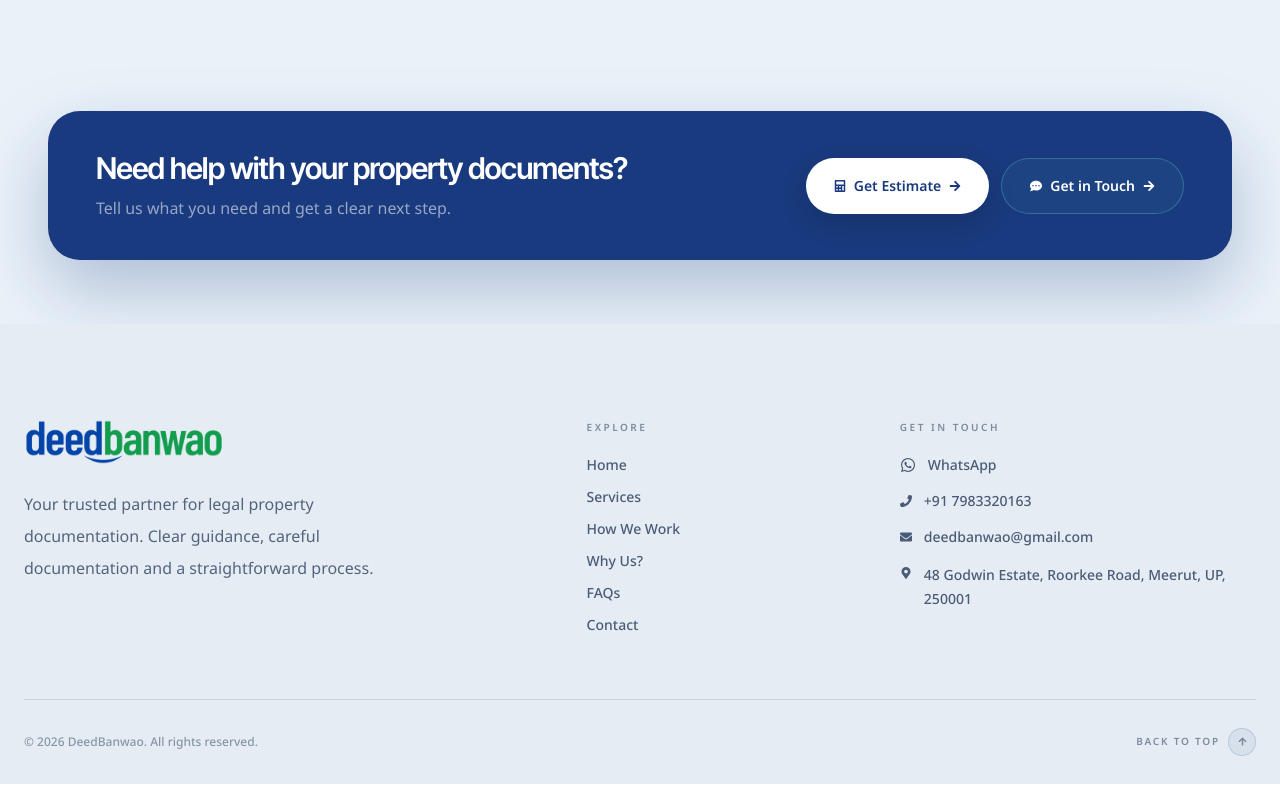
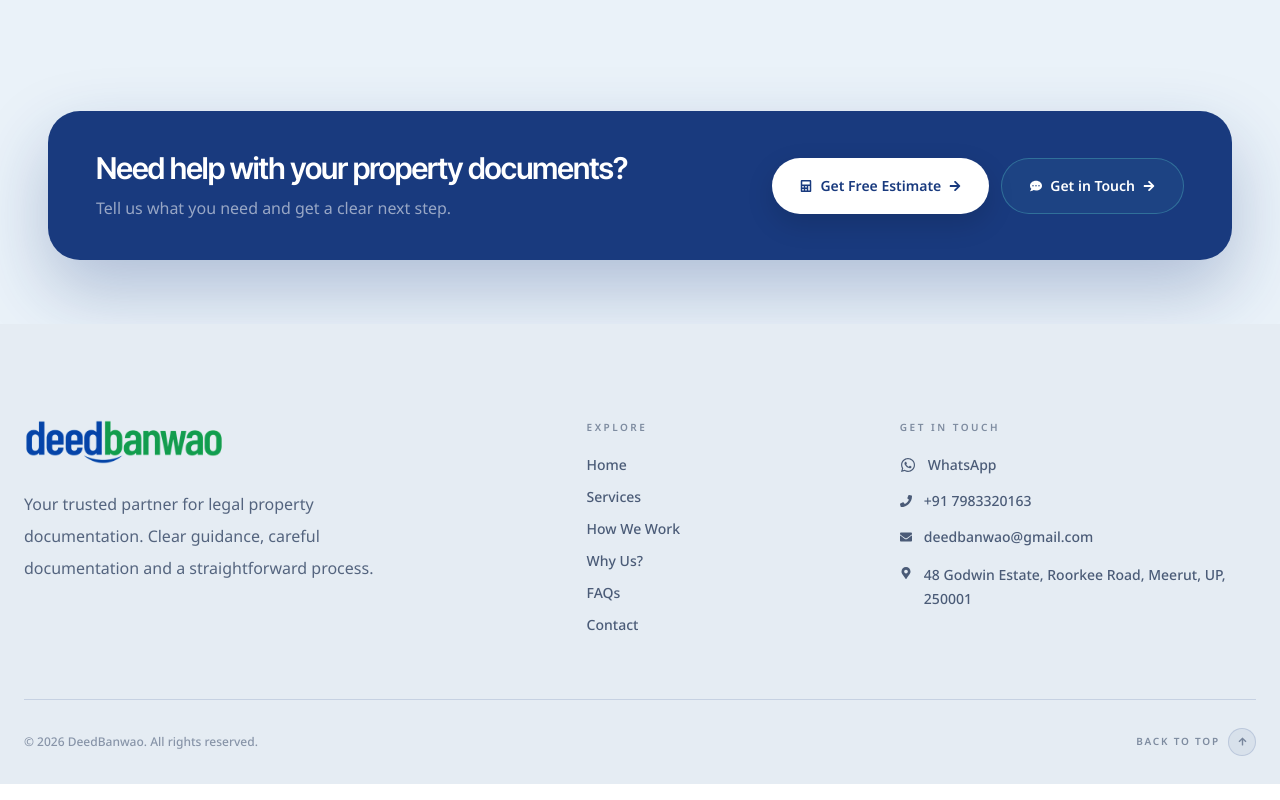
Before and after one commit to yugrastogi/deedbanwao, a React (Vite) app: page / in a window 1280 px wide. Shown: the part 6879-7679 px from the top of the page. Built offline with nearby package versions, Linux system fonts and the light colour scheme.

Commit message:
Rename CTA to Get Free Estimate

```diff
--- a/src/components/CTA/CTA.jsx
+++ b/src/components/CTA/CTA.jsx
@@ -213,7 +213,7 @@ lg:py-16
           >
             <FaCalculator className="text-xs" />
 
-            Get Estimate
+            Get Free Estimate
 
             <FaArrowRight
               className="
```
